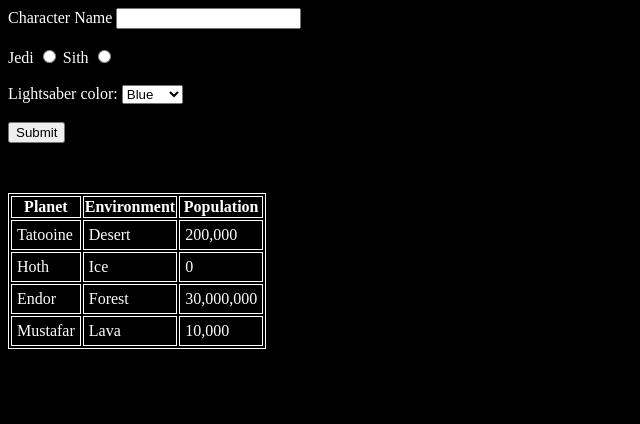
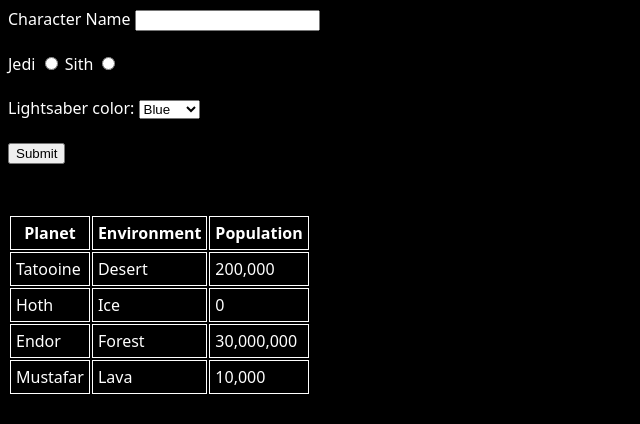
Before and after one commit to fcody1520/Assessment-2, a website: page src/index.html in a window 1280 px wide. Shown: the whole page, without its empty margins (0-640 px from the left). Drawn offline with Linux system fonts and the light colour scheme.

Commit message:
HTML & CSS done

```diff
--- a/src/index.html
+++ b/src/index.html
@@ -27,15 +27,15 @@
           <option>Purple</option>
         </select>
         <br><br>
-        <button>Submit</button>
+        <input type="submit">
       </form>
       </section>
       <section>
         <table>
           <thead>
-            <th>Planet</th>
-            <th>Environment</th>
-            <th>Population</th>
+            <th class="th-spacing">Planet</th>
+            <th class="th-spacing">Environment</th>
+            <th class="th-spacing">Population</th>
           </thead>
           <tbody>
             <tr>
--- a/src/objects.js
+++ b/src/objects.js
@@ -14,7 +14,10 @@
 //   ]);
 //   => ['Gale Dekarios', 'Wyll Ravengard', 'Karlach Cliffgate'];
 function getNames(people) {
-
+  let newArr =[]
+  for (let i=0; i <people.length; i++){
+    newArr.push(people[i].firstName + ' ' + people[i].lastName)
+  } return newArr
 }
 
 // Given an object representing a person, return their full name (first name and last name).
--- a/src/styles.css
+++ b/src/styles.css
@@ -1,9 +1,10 @@
 body {
     background-color: black;
     color: white;
+    font-family: system-ui, sans-serif;
+}
 
-
-td {
+td, th {
     padding: 5px;
 }
 
@@ -11,9 +12,8 @@
     margin-top: 50px;
 }
 
+
+
+th, td {
+    border: 1px solid #ffffff;
 }
-
-table, th, td {
-    border: 1px solid;
-    border-color: white;
-}
```
